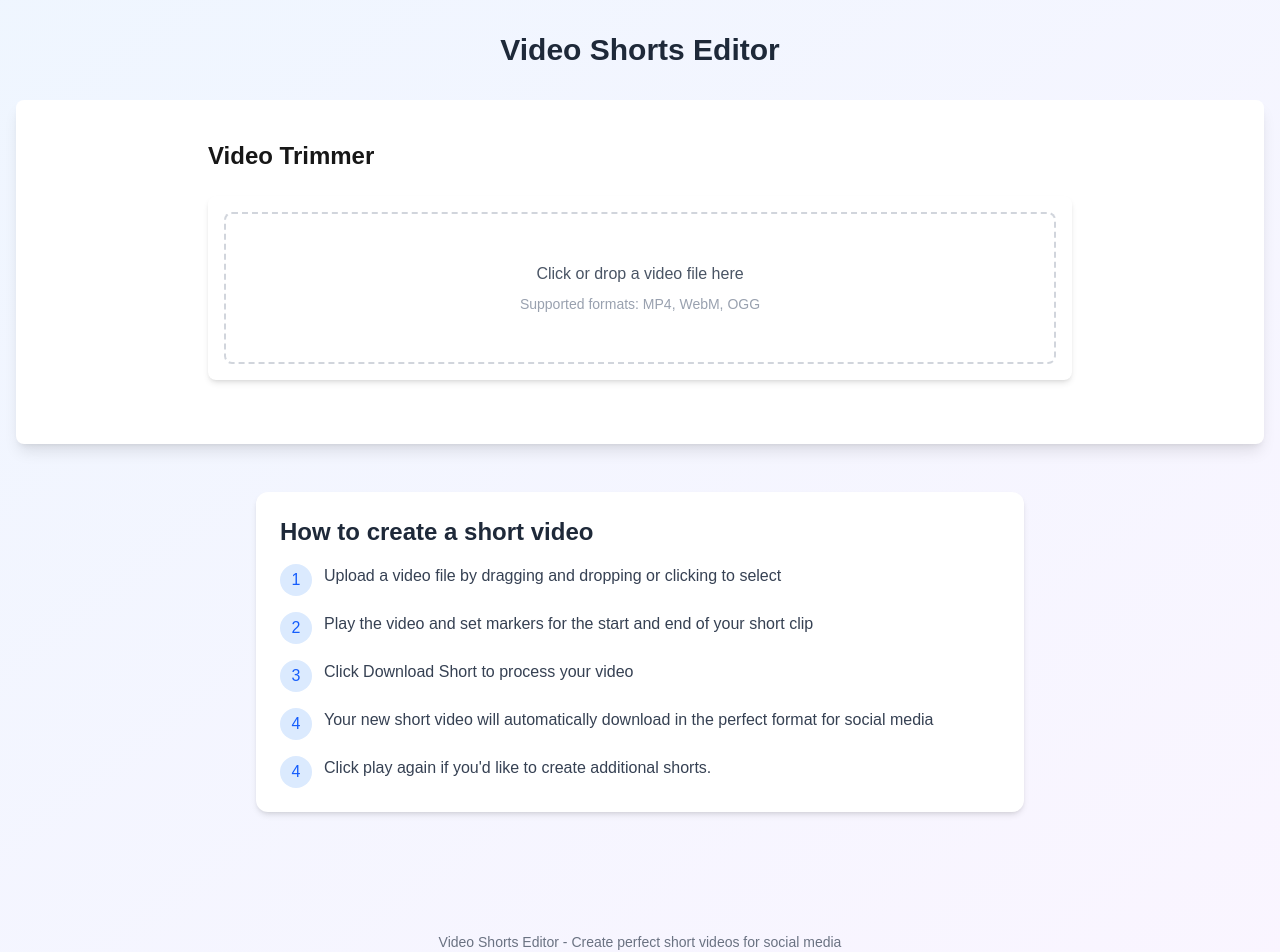
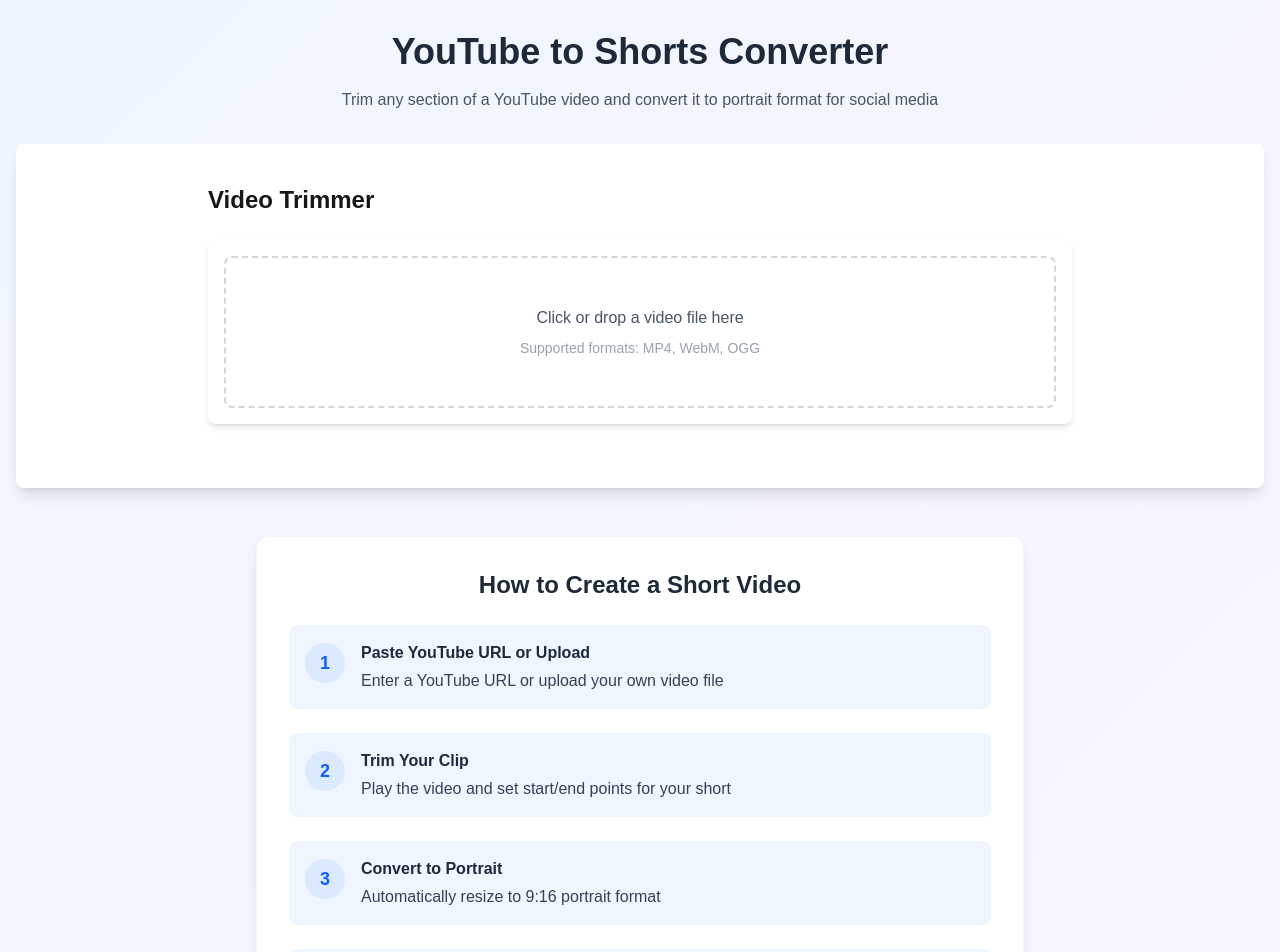
Before and after one commit to drakeg/video-short-converter, a Next.js app: page / in a window 1280 px wide. Shown: the top 952 px of the page. Built offline with nearby package versions, Linux system fonts and the light colour scheme.

Commit message:
update: make instructions more visible and give it a more descriptive title

```diff
--- a/src/app/page.tsx
+++ b/src/app/page.tsx
@@ -33,15 +33,18 @@ export default function Home() {
   return (
     <div className="min-h-screen bg-gradient-to-br from-blue-50 to-purple-50">
       <Head>
-        <title>Video Shorts Editor</title>
-        <meta name="description" content="Trim and edit your videos to create short clips" />
+        <title>YouTube to Shorts Converter | Trim & Resize Videos</title>
+        <meta name="description" content="Easily trim any section of a YouTube video and convert it to portrait format for Shorts, Reels, and TikTok" />
         <link rel="icon" href="/favicon.ico" />
       </Head>
 
       <main className="container mx-auto px-4 py-8">
-        <h1 className="text-3xl font-bold text-center text-gray-800 mb-8">
-          Video Shorts Editor
+        <h1 className="text-3xl md:text-4xl font-bold text-center text-gray-800 mb-4">
+          YouTube to Shorts Converter
         </h1>
+        <p className="text-center text-gray-600 mb-8 max-w-2xl mx-auto">
+          Trim any section of a YouTube video and convert it to portrait format for social media
+        </p>
 
         <div className="bg-white rounded-lg shadow-lg p-6">
           <VideoEditor />
@@ -58,30 +61,41 @@ export default function Home() {
           </div>
         )}
 
-        <div className="mt-12 max-w-3xl mx-auto bg-white rounded-xl shadow-md overflow-hidden p-6">
-          <h2 className="text-2xl font-semibold text-gray-800 mb-4">How to create a short video</h2>
-          <ol className="space-y-4">
-            <li className="flex items-start">
-              <div className="flex-shrink-0 h-8 w-8 rounded-full bg-blue-100 flex items-center justify-center text-blue-600 font-medium mr-3">1</div>
-              <p className="text-gray-700"><span className="font-medium">Upload</span> a video file by dragging and dropping or clicking to select</p>
-            </li>
-            <li className="flex items-start">
-              <div className="flex-shrink-0 h-8 w-8 rounded-full bg-blue-100 flex items-center justify-center text-blue-600 font-medium mr-3">2</div>
-              <p className="text-gray-700"><span className="font-medium">Play</span> the video and <span className="font-medium">set markers</span> for the start and end of your short clip</p>
-            </li>
-            <li className="flex items-start">
-              <div className="flex-shrink-0 h-8 w-8 rounded-full bg-blue-100 flex items-center justify-center text-blue-600 font-medium mr-3">3</div>
-              <p className="text-gray-700">Click <span className="font-medium">Download Short</span> to process your video</p>
-            </li>
-            <li className="flex items-start">
-              <div className="flex-shrink-0 h-8 w-8 rounded-full bg-blue-100 flex items-center justify-center text-blue-600 font-medium mr-3">4</div>
-              <p className="text-gray-700">Your new <span className="font-medium">short video</span> will automatically download in the perfect format for social media</p>
-            </li>
-            <li className="flex items-start">
-              <div className="flex-shrink-0 h-8 w-8 rounded-full bg-blue-100 flex items-center justify-center text-blue-600 font-medium mr-3">4</div>
-              <p className="text-gray-700"><span className="font-medium">Click play</span> again if you'd like to create additional shorts.</p>
-            </li>
-          </ol>
+        <div className="mt-12 max-w-3xl mx-auto bg-white rounded-xl shadow-lg overflow-hidden p-8 border border-gray-100">
+          <h2 className="text-2xl font-bold text-gray-800 mb-6 text-center">How to Create a Short Video</h2>
+          <div className="space-y-6">
+            <div className="flex items-start p-4 bg-blue-50 rounded-lg">
+              <div className="flex-shrink-0 h-10 w-10 rounded-full bg-blue-100 flex items-center justify-center text-blue-600 font-bold text-lg mr-4 mt-0.5">1</div>
+              <div>
+                <h3 className="font-semibold text-gray-800 mb-1">Paste YouTube URL or Upload</h3>
+                <p className="text-gray-700">Enter a YouTube URL or upload your own video file</p>
+              </div>
+            </div>
+
+            <div className="flex items-start p-4 bg-blue-50 rounded-lg">
+              <div className="flex-shrink-0 h-10 w-10 rounded-full bg-blue-100 flex items-center justify-center text-blue-600 font-bold text-lg mr-4 mt-0.5">2</div>
+              <div>
+                <h3 className="font-semibold text-gray-800 mb-1">Trim Your Clip</h3>
+                <p className="text-gray-700">Play the video and set start/end points for your short</p>
+              </div>
+            </div>
+
+            <div className="flex items-start p-4 bg-blue-50 rounded-lg">
+              <div className="flex-shrink-0 h-10 w-10 rounded-full bg-blue-100 flex items-center justify-center text-blue-600 font-bold text-lg mr-4 mt-0.5">3</div>
+              <div>
+                <h3 className="font-semibold text-gray-800 mb-1">Convert to Portrait</h3>
+                <p className="text-gray-700">Automatically resize to 9:16 portrait format</p>
+              </div>
+            </div>
+
+            <div className="flex items-start p-4 bg-blue-50 rounded-lg">
+              <div className="flex-shrink-0 h-10 w-10 rounded-full bg-blue-100 flex items-center justify-center text-blue-600 font-bold text-lg mr-4 mt-0.5">4</div>
+              <div>
+                <h3 className="font-semibold text-gray-800 mb-1">Download & Share</h3>
+                <p className="text-gray-700">Get your optimized video ready for YouTube Shorts, Reels, or TikTok</p>
+              </div>
+            </div>
+          </div>
         </div>
       </main>
 
```
